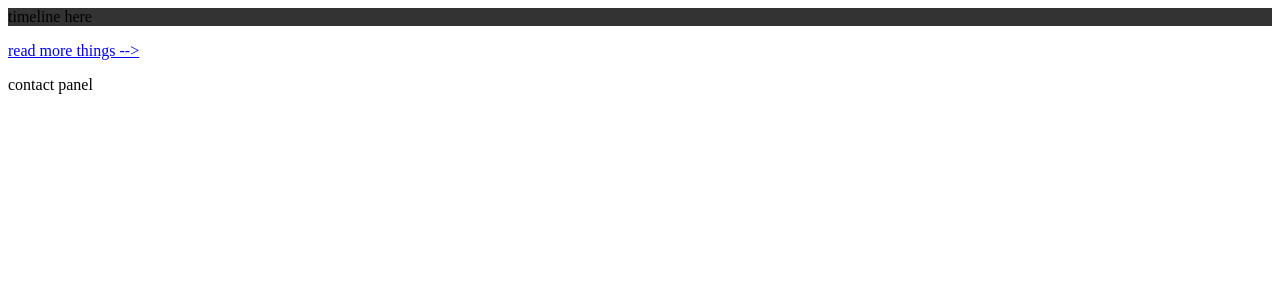
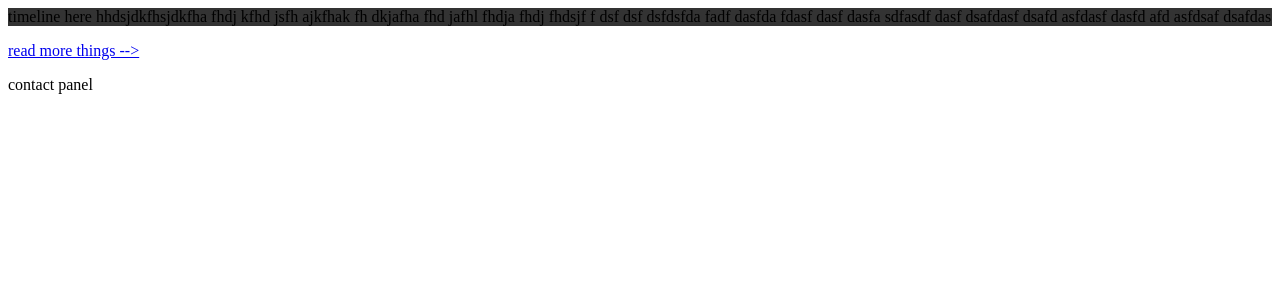
Before and after one commit to trattner/trattner.github.io, a Jekyll site: the page built from _pages/about.md, in a window 1280 px wide. Shown: the top 300 px of the page. Built offline with Jekyll 4.4.1, drawn with Linux system fonts in a browser that asks for light colours; nearby versions of some CDN libraries; some web fonts are replaced.

```diff
--- a/_includes/timeline.html
+++ b/_includes/timeline.html
@@ -1,3 +1,3 @@
 <div class="timeline-wrapper">
-  timeline here
+  timeline here hhdsjdkfhsjdkfha fhdj kfhd jsfh ajkfhak fh dkjafha fhd jafhl fhdja fhdj fhdsjf f dsf dsf dsfdsfda fadf dasfda fdasf dasf dasfa sdfasdf dasf dsafdasf dsafd asfdasf dasfd afd asfdsaf dsafdas fdas fdasfas fdasfd safdas fdas fd fdsafdsafdasfdasfd asfdasfdasfdasfdsafdasfdsafdafdasfdafsdfdsafasfdafdafdsaf dasfdsa fdasfd asfd afs fda asfdasfdasfdsaf dafadsf fhdfs h sdfdsf f
 </div>
--- a/css/style.css
+++ b/css/style.css
@@ -43,6 +43,7 @@
 }
 
 .clippings{
+  height: 40%;
 
 }
 
--- a/css/style.scss
+++ b/css/style.scss
@@ -43,6 +43,7 @@
 }
 
 .clippings{
+  height: 40%;
 
 }
 
```
